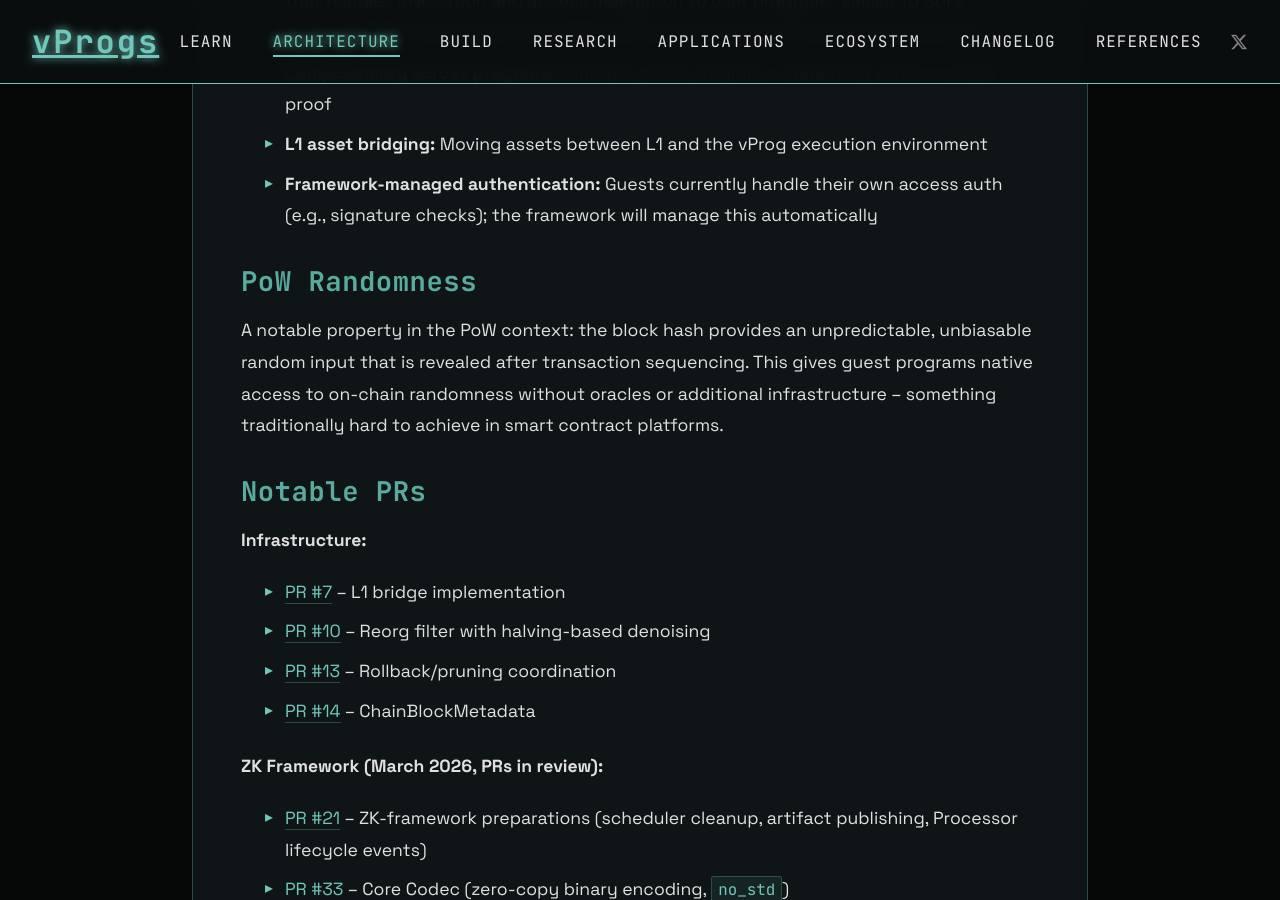
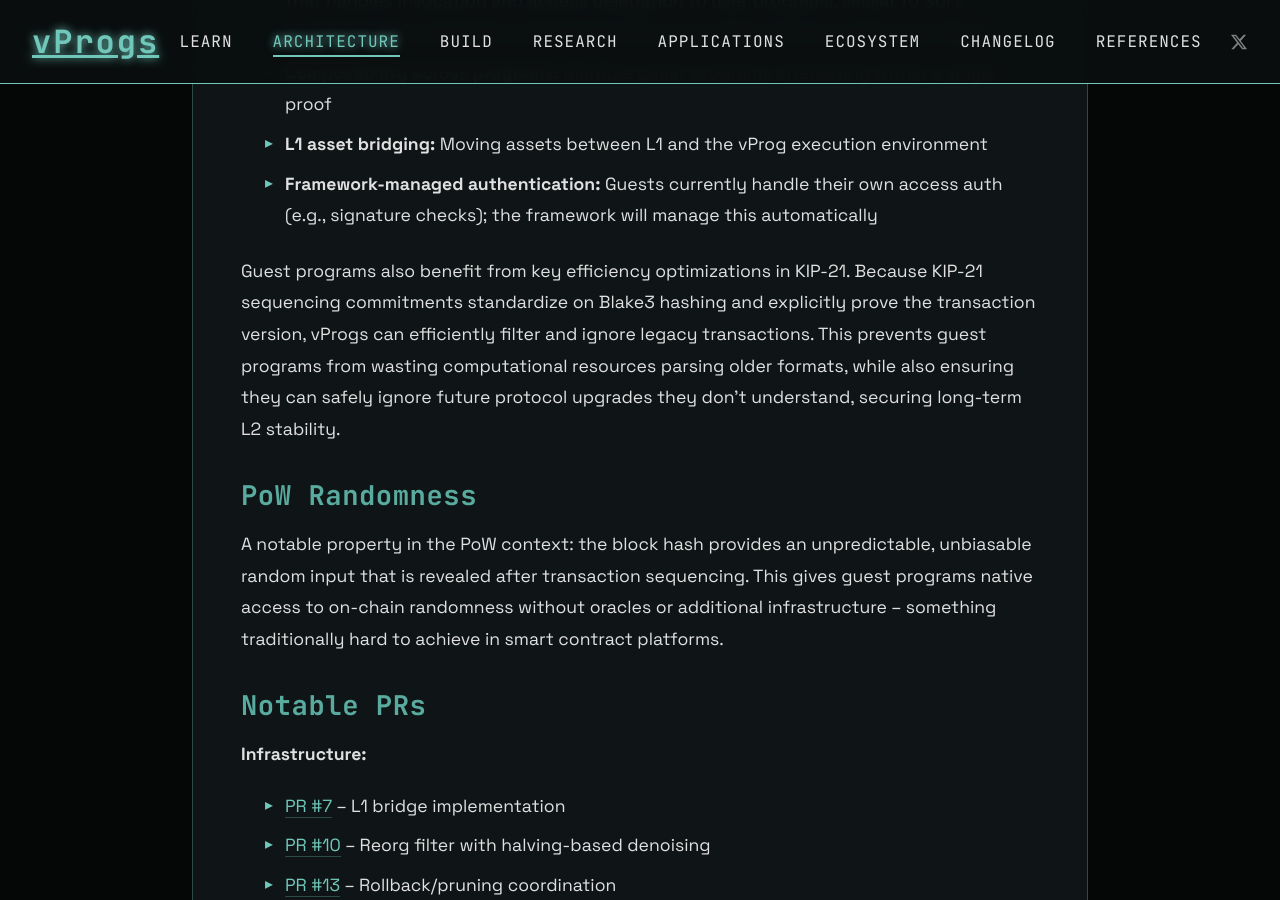
Before and after one commit to creative-inference/vprogs.xyz, a Jekyll site: the page built from architecture/execution-model.md, in a window 1280 px wide and 900 px high, scrolled down 14155 px. Built offline with Jekyll 4.4.1, drawn with Linux system fonts in a browser that asks for light colours.

Commit message:
Document guest program efficiency optimizations via KIP-21 [auto]

```diff
--- a/architecture/execution-model.md
+++ b/architecture/execution-model.md
@@ -386,6 +386,11 @@ Guest programs use a **Solana-like API** with resources, instructions, and progr
 - **L1 asset bridging:** Moving assets between L1 and the vProg execution environment
 - **Framework-managed authentication:** Guests currently handle their own access auth (e.g., signature checks); the framework will manage this automatically
 
+
+
+
+Guest programs also benefit from key efficiency optimizations in KIP-21. Because KIP-21 sequencing commitments standardize on Blake3 hashing and explicitly prove the transaction version, vProgs can efficiently filter and ignore legacy transactions. This prevents guest programs from wasting computational resources parsing older formats, while also ensuring they can safely ignore future protocol upgrades they don't understand, securing long-term L2 stability.
+
 ### PoW Randomness
 
 A notable property in the PoW context: the block hash provides an unpredictable, unbiasable random input that is revealed after transaction sequencing. This gives guest programs native access to on-chain randomness without oracles or additional infrastructure -- something traditionally hard to achieve in smart contract platforms.
```
